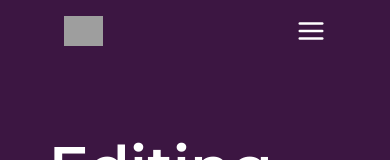
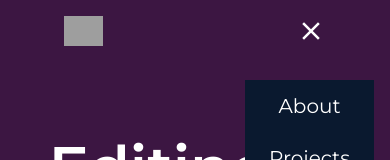
Before and after one commit to mohamedtahar7/seddik-portfolio, a React (Vite) app: page / in a window 390 px wide. Both pictures are taken after a click on the icon 311 px from the left and 31 px from the top of the page. Shown: the top 160 px of the page. Built offline with nearby package versions, Linux system fonts and the light colour scheme; grey boxes are pictures that could not be loaded.

Commit message:
Update Header.jsx

```diff
--- a/src/components/Header.jsx
+++ b/src/components/Header.jsx
@@ -55,13 +55,13 @@ const Header = () => {
       <div className="md:hidden block">
         {mobileNav ? (
           <MdClose
-            onClick={() => setMobileNav((prev) => setMobileNav(!prev))}
+            onClick={() => setMobileNav((prev) => !prev)}
             className="text-white"
             size={30}
           />
         ) : (
           <FiMenu
-            onClick={() => setMobileNav((prev) => setMobileNav(!prev))}
+            onClick={() => setMobileNav((prev) => !prev)}
             className="text-white"
             size={30}
           />
```
